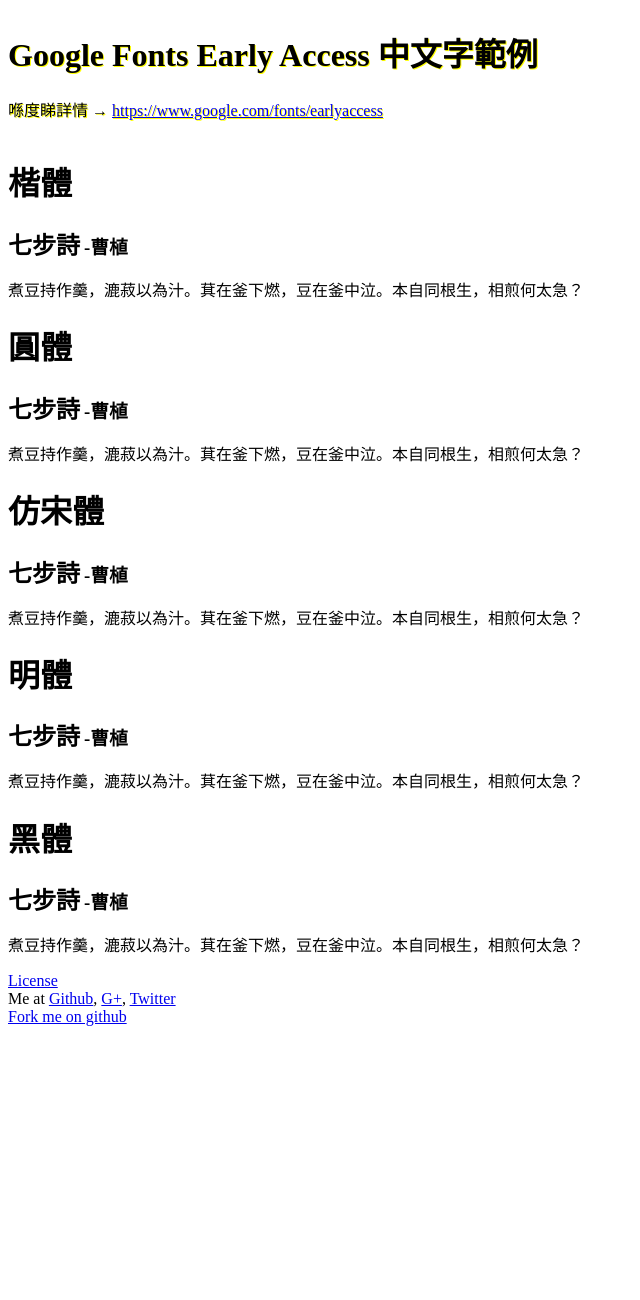
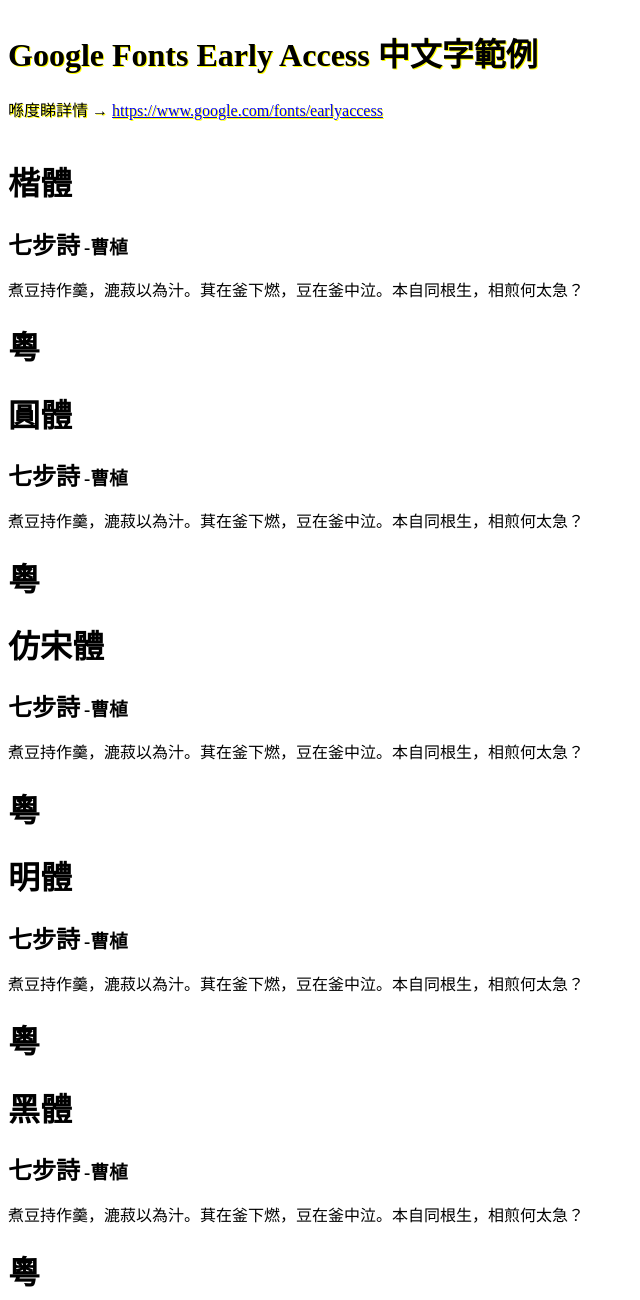
Before and after one commit to lflee/GFontsEarlyAccessChi, a plain HTML site: page index.html in a window 1280 px wide. Shown: the top 1300 px of the page, without its empty margins (0-640 px from the left). Before the commit the page ends 1034 px from the top, so only its background shows below. Drawn offline with Linux system fonts and the light colour scheme; a web font is replaced by a local one.

Commit message:
Update index.html

```diff
--- a/index.html
+++ b/index.html
@@ -32,6 +32,9 @@
       <p>
       煮豆持作羹，漉菽以為汁。萁在釜下燃，豆在釜中泣。本自同根生，相煎何太急？
       </p>
+      <h1>
+        粵
+      </h1>
     </div>
 
     <div class='cwtexyen'>
@@ -41,6 +44,9 @@
       <p>
       煮豆持作羹，漉菽以為汁。萁在釜下燃，豆在釜中泣。本自同根生，相煎何太急？
       </p>
+      <h1>
+        粵
+      </h1>
     </div>
 
     <div class='cwtexfangsong'>
@@ -50,6 +56,10 @@
       <p>
       煮豆持作羹，漉菽以為汁。萁在釜下燃，豆在釜中泣。本自同根生，相煎何太急？
       </p>
+      <h1>
+        粵
+      </h1>
+
     </div>
 
     <div class='cwtexming'>
@@ -59,6 +69,10 @@
       <p>
       煮豆持作羹，漉菽以為汁。萁在釜下燃，豆在釜中泣。本自同根生，相煎何太急？
       </p>
+      <h1>
+        粵
+      </h1>
+
     </div>
 
     <div class='cwtexhei'>
@@ -68,6 +82,10 @@
       <p>
       煮豆持作羹，漉菽以為汁。萁在釜下燃，豆在釜中泣。本自同根生，相煎何太急？
       </p>
+      <h1>
+        粵
+      </h1>
+
     </div>
 
     <footer>
```
